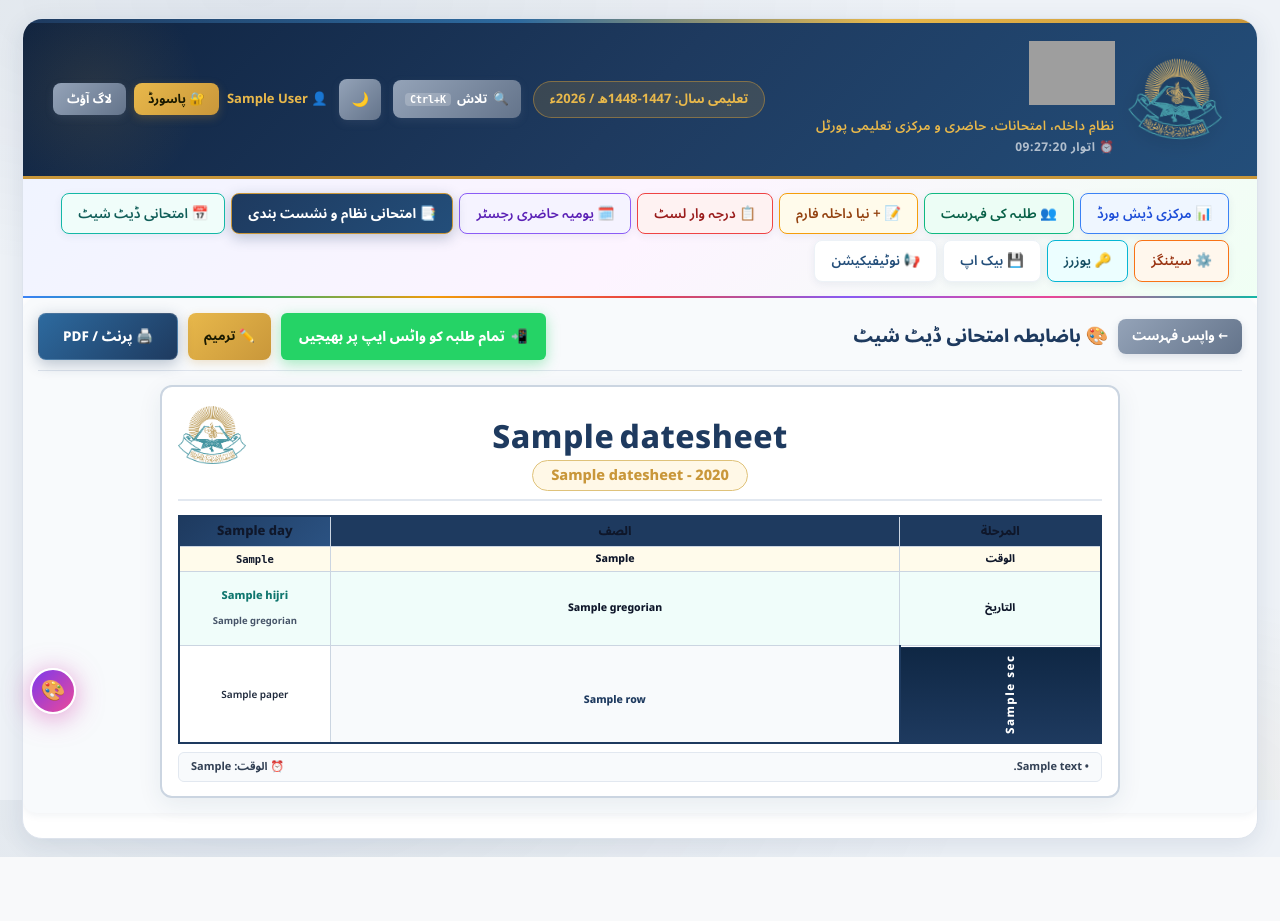
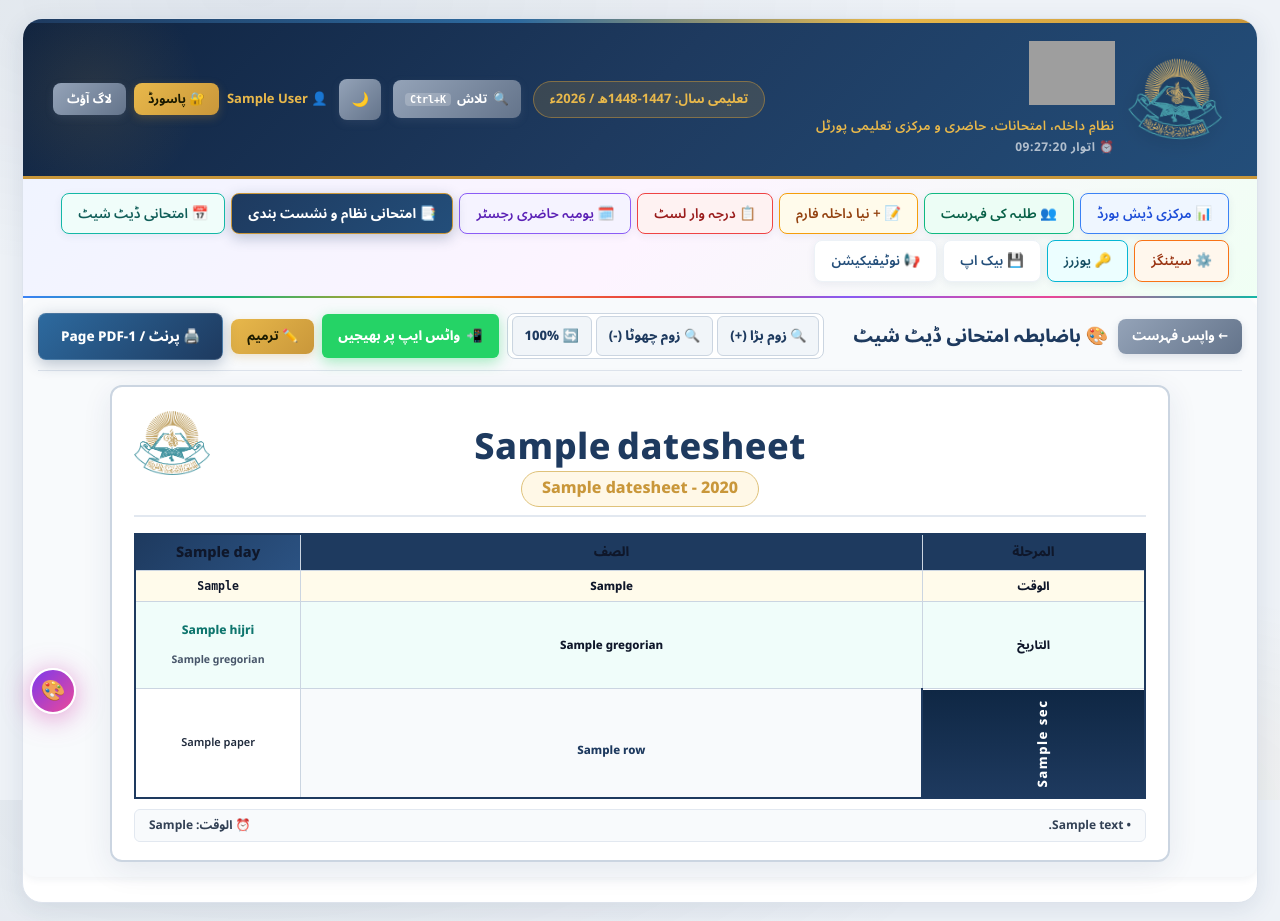
Before and after one commit to majid-7557472/mudrsa-managment, a Flask app: template templates/view_datesheet.html in a window 1280 px wide. Before the commit the page ends 857 px from the top, so only its background shows below. Run offline with Flask 3, Linux system fonts and the light colour scheme; the visitor is signed in with stand-in values (Sample User, id 1); the template is opened without the code that fills it: most values are stand-ins (such as "Sample title", 1, 10 or a date in 2020); data that the repository does not hold is empty; some web fonts are replaced; grey boxes are pictures that could not be loaded.

Commit message:
Add interactive Zoom In/Out controls and exact 1-page A4 print fit constraints

```diff
--- a/templates/view_datesheet.html
+++ b/templates/view_datesheet.html
@@ -28,59 +28,85 @@
         border-bottom: 1.5px solid var(--border);
     }
 
-    /* پرنٹ ایبل کنٹینر */
+    .zoom-btn-group {
+        display: inline-flex;
+        align-items: center;
+        background: #ffffff;
+        border: 1.5px solid #cbd5e1;
+        border-radius: 8px;
+        padding: 2px 4px;
+        gap: 4px;
+    }
+    .btn-zoom {
+        background: #f1f5f9;
+        border: 1px solid #cbd5e1;
+        border-radius: 6px;
+        padding: 5px 12px;
+        font-size: 13px;
+        font-weight: 800;
+        color: #1e3a5f;
+        cursor: pointer;
+        transition: all 0.2s;
+    }
+    .btn-zoom:hover {
+        background: #e2e8f0;
+    }
+
+    /* پرنٹ ایبل کنٹینر - زوم ان اور واضح ویو */
     .printable-datesheet {
         background: #ffffff !important;
         width: 100% !important;
-        max-width: 960px;
+        max-width: 1060px;
         margin: 0 auto;
         color: #0f172a !important;
         direction: rtl !important;
         font-family: 'Noto Sans Arabic', 'Segoe UI', Tahoma, sans-serif !important;
-        padding: 14px 16px;
+        padding: 18px 22px;
         border: 2px solid #cbd5e1;
         border-radius: 12px;
-        box-shadow: 0 6px 25px rgba(30,58,95,0.08);
+        box-shadow: 0 8px 30px rgba(30,58,95,0.09);
+        transform-origin: top center;
+        transition: transform 0.2s ease;
     }
 
     /* ٹاپ ہیڈر */
     .ds-top-header {
         position: relative;
         text-align: center;
-        margin-bottom: 14px;
-        padding: 4px 60px 8px 60px;
+        margin-bottom: 16px;
+        padding: 4px 70px 8px 70px;
         border-bottom: 2px solid #e2e8f0;
     }
     .ds-logo-top {
         position: absolute;
         top: 0;
         left: 0;
-        width: 68px;
-        height: 68px;
+        width: 76px;
+        height: 76px;
         object-fit: contain;
     }
     .ds-main-heading {
         font-family: 'Noto Nastaliq Urdu', 'Noto Sans Arabic', serif;
-        font-size: 32px;
+        font-size: 36px;
         font-weight: 800;
         color: #1e3a5f !important;
         margin: 0 0 10px 0;
-        line-height: 1.4;
+        line-height: 1.45;
         letter-spacing: 0.5px;
     }
     .ds-sub-heading {
-        font-size: 14.5px;
+        font-size: 16px;
         font-weight: 800;
         color: #c9973a !important;
         margin: 0;
         display: inline-block;
         background: #fff8e7;
-        padding: 3px 18px;
+        padding: 4px 20px;
         border-radius: 20px;
         border: 1.5px solid #dfc27a;
     }
 
-    /* مین ٹیبل */
+    /* مین ٹیبل - کشادہ اور زوم ان ڈبے */
     table.ds-main-table {
         width: 100% !important;
         border-collapse: collapse !important;
@@ -93,8 +119,8 @@
 
     table.ds-main-table th,
     table.ds-main-table td {
-        border: 1.2px solid #cbd5e1 !important;
-        padding: 4px 2px !important;
+        border: 1.3px solid #cbd5e1 !important;
+        padding: 6px 3px !important;
         text-align: center !important;
         vertical-align: middle !important;
         color: #0f172a !important;
@@ -106,32 +132,32 @@
     .th-sec-head {
         background: #1e3a5f !important;
         color: #ffffff !important;
-        font-size: 12px !important;
+        font-size: 13px !important;
         font-weight: 800 !important;
-        width: 30px !important;
+        width: 34px !important;
     }
     .th-cls-head {
         background: #1e3a5f !important;
         color: #ffffff !important;
-        font-size: 12px !important;
+        font-size: 13px !important;
         font-weight: 800 !important;
-        width: 85px !important;
+        width: 95px !important;
     }
     .th-day-head {
         background: linear-gradient(135deg, #1e3a5f 0%, #2b5282 100%) !important;
         color: #ffffff !important;
-        font-size: 13px !important;
+        font-size: 14.5px !important;
         font-weight: 800 !important;
-        height: 30px !important;
+        height: 34px !important;
     }
 
     /* اوقات رو */
     .th-time-row {
         background: #fffbeb !important;
         color: #92400e !important;
-        font-size: 10.5px !important;
+        font-size: 11.5px !important;
         font-weight: 800 !important;
-        height: 22px !important;
+        height: 25px !important;
         border-color: #fde68a !important;
     }
 
@@ -139,19 +165,19 @@
     .th-date-row {
         background: #f0fdfa !important;
         color: #0f766e !important;
-        font-size: 10.5px !important;
+        font-size: 11.5px !important;
         font-weight: 800 !important;
-        height: 34px !important;
-        line-height: 1.25 !important;
+        height: 38px !important;
+        line-height: 1.3 !important;
         border-color: #99f6e4 !important;
     }
     .th-date-row .hijri {
         font-weight: 800;
-        font-size: 11px;
+        font-size: 12px;
         color: #0f766e;
     }
     .th-date-row .greg {
-        font-size: 9.5px;
+        font-size: 10.5px;
         color: #475569;
         font-weight: 700;
     }
@@ -160,11 +186,11 @@
     table.ds-main-table td.sec-col {
         color: #ffffff !important;
         font-weight: 800 !important;
-        font-size: 11.5px !important;
-        width: 30px !important;
+        font-size: 13px !important;
+        width: 34px !important;
         writing-mode: vertical-rl !important;
         transform: rotate(180deg) !important;
-        padding: 8px 1px !important;
+        padding: 10px 1px !important;
         letter-spacing: 1.5px;
         text-align: center !important;
         vertical-align: middle !important;
@@ -184,23 +210,23 @@
     table.ds-main-table td.cls-col {
         background-color: #f8fafc !important;
         font-weight: 800 !important;
-        font-size: 10.5px !important;
+        font-size: 11.5px !important;
         color: #1e3a5f !important;
-        width: 85px !important;
+        width: 95px !important;
         text-align: center !important;
-        line-height: 1.25 !important;
-        padding: 4px 2px !important;
+        line-height: 1.3 !important;
+        padding: 5px 3px !important;
         border-right: 1.5px solid #cbd5e1 !important;
     }
 
-    /* کتاب و پرچہ کے خانے */
+    /* کتاب و پرچہ کے خانے (زوم ان، واضح لکھائی) */
     table.ds-main-table td.paper-col {
         background-color: #ffffff !important;
-        font-size: 10px !important;
+        font-size: 11px !important;
         font-weight: 600 !important;
         color: #1e293b !important;
-        line-height: 1.3 !important;
-        padding: 4px 2px !important;
+        line-height: 1.35 !important;
+        padding: 5px 3px !important;
         text-align: center !important;
     }
     table.ds-main-table tr:hover td.paper-col {
@@ -228,11 +254,11 @@
         display: flex;
         justify-content: space-between;
         align-items: center;
-        margin-top: 8px;
-        font-size: 11px;
+        margin-top: 10px;
+        font-size: 12px;
         font-weight: 700;
         color: #334155 !important;
-        padding: 5px 12px;
+        padding: 6px 14px;
         background: #f8fafc;
         border-radius: 6px;
         border: 1px solid #e2e8f0;
@@ -327,28 +375,35 @@
 {% block content %}
 <div class="datesheet-outer-box">
 
-    <!-- ٹول بار (واٹس ایپ ڈسپیچر + پرنٹ) -->
+    <!-- ٹول بار (زوم ان / زوم آؤٹ کنٹرولز + واٹس ایپ ڈسپیچر + پرنٹ) -->
     <div class="datesheet-toolbar no-print">
         <div style="display: flex; align-items: center; gap: 10px;">
             <a href="{{ url_for('datesheets_list') }}" class="btn btn-muted" style="padding: 7px 14px; font-size: 13px;">← واپس فہرست</a>
             <h3 style="font-size: 18px; font-weight: 800; color: var(--primary); margin: 0;">🎨 باضابطہ امتحانی ڈیٹ شیٹ</h3>
         </div>
 
-        <div style="display: flex; gap: 10px; flex-wrap: wrap;">
+        <div style="display: flex; gap: 8px; align-items: center; flex-wrap: wrap;">
+            <!-- زوم ان / آؤٹ کنٹرولز -->
+            <div class="zoom-btn-group">
+                <button type="button" class="btn-zoom" onclick="changeZoom(0.08)" title="زوم بڑا کریں">🔍 زوم بڑا (+)</button>
+                <button type="button" class="btn-zoom" onclick="changeZoom(-0.08)" title="زوم چھوٹا کریں">🔍 زوم چھوٹا (-)</button>
+                <button type="button" class="btn-zoom" onclick="resetZoom()" title="اصل سائز">🔄 100%</button>
+            </div>
+
             <!-- واٹس ایپ 1-کلک بٹن -->
-            <button type="button" class="btn btn-success" onclick="openWhatsAppModal()" style="background: #25D366; color: #fff; font-weight: 800; padding: 8px 18px; font-size: 13.5px; border: none; border-radius: 6px; box-shadow: 0 4px 14px rgba(37,211,102,0.4); display: flex; align-items: center; gap: 6px;">
-                <span>📲</span> <span>تمام طلبہ کو واٹس ایپ پر بھیجیں</span>
+            <button type="button" class="btn btn-success" onclick="openWhatsAppModal()" style="background: #25D366; color: #fff; font-weight: 800; padding: 8px 16px; font-size: 13px; border: none; border-radius: 6px; box-shadow: 0 4px 14px rgba(37,211,102,0.4); display: flex; align-items: center; gap: 6px;">
+                <span>📲</span> <span>واٹس ایپ پر بھیجیں</span>
             </button>
 
             <a href="{{ url_for('edit_datesheet', datesheet_id=datesheet['id']) }}" class="btn btn-gold" style="padding: 7px 16px; font-size: 13px; font-weight: bold;">✏️ ترمیم</a>
-            <button type="button" class="btn btn-primary" onclick="window.print()" style="padding: 8px 24px; font-size: 13.5px; font-weight: 800; box-shadow: 0 4px 15px rgba(30,58,95,0.3);">
-                🖨️ پرنٹ / PDF
+            <button type="button" class="btn btn-primary" onclick="window.print()" style="padding: 8px 22px; font-size: 13.5px; font-weight: 800; box-shadow: 0 4px 15px rgba(30,58,95,0.3);">
+                🖨️ پرنٹ / 1-Page PDF
             </button>
         </div>
     </div>
 
-    <!-- باضابطہ رنگین ڈیٹ شیٹ -->
-    <div class="printable-datesheet">
+    <!-- باضابطہ رنگین ڈیٹ شیٹ (زوم کنٹینر) -->
+    <div id="datesheetPrintable" class="printable-datesheet">
 
         <!-- ہیڈر -->
         <div class="ds-top-header">
@@ -372,16 +427,16 @@
                 </tr>
                 <!-- رو 2: الوقت -->
                 <tr>
-                    <th class="th-time-row" style="font-size: 11px;">الوقت</th>
-                    <th class="th-time-row" style="font-size: 10.5px;">{{ datesheet['exam_timing'] }}</th>
+                    <th class="th-time-row" style="font-size: 11.5px;">الوقت</th>
+                    <th class="th-time-row" style="font-size: 11px;">{{ datesheet['exam_timing'] }}</th>
                     {% for d in days %}
                         <th class="th-time-row" style="direction: ltr; font-family: monospace;">{{ datesheet['exam_timing'] }}</th>
                     {% endfor %}
                 </tr>
                 <!-- رو 3: التاریخ (ہجری + عیسوی) -->
                 <tr>
-                    <th class="th-date-row" style="font-size: 11px;">التاريخ</th>
-                    <th class="th-date-row" style="font-size: 9.5px;">{{ days[0]['gregorian'] }}</th>
+                    <th class="th-date-row" style="font-size: 11.5px;">التاريخ</th>
+                    <th class="th-date-row" style="font-size: 10.5px;">{{ days[0]['gregorian'] }}</th>
                     {% for d in days %}
                         <th class="th-date-row">
                             <div class="hijri">{{ d['hijri'] }}</div>
@@ -488,6 +540,30 @@
 </div>
 
 <script>
+let currentZoom = 1.0;
+
+function changeZoom(delta) {
+    currentZoom = Math.min(Math.max(currentZoom + delta, 0.75), 1.5);
+    applyZoom();
+}
+
+function resetZoom() {
+    currentZoom = 1.0;
+    applyZoom();
+}
+
+function applyZoom() {
+    const el = document.getElementById('datesheetPrintable');
+    if (el) {
+        el.style.transform = `scale(${currentZoom})`;
+        if (currentZoom > 1.0) {
+            el.style.marginBottom = `${(currentZoom - 1.0) * 450}px`;
+        } else {
+            el.style.marginBottom = '0px';
+        }
+    }
+}
+
 function openWhatsAppModal() {
     document.getElementById('waModal').style.display = 'flex';
     document.getElementById('waStatusMsg').style.display = 'none';
```
Also changed, not shown: other parts of templates/view_datesheet.html (+27 -8 lines).
